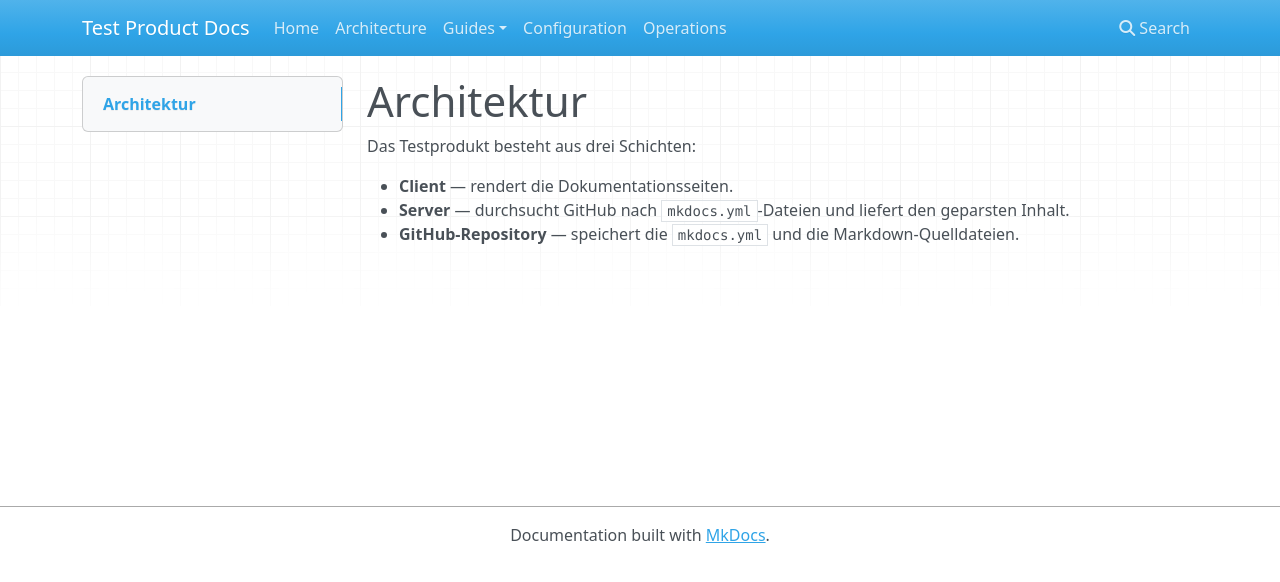
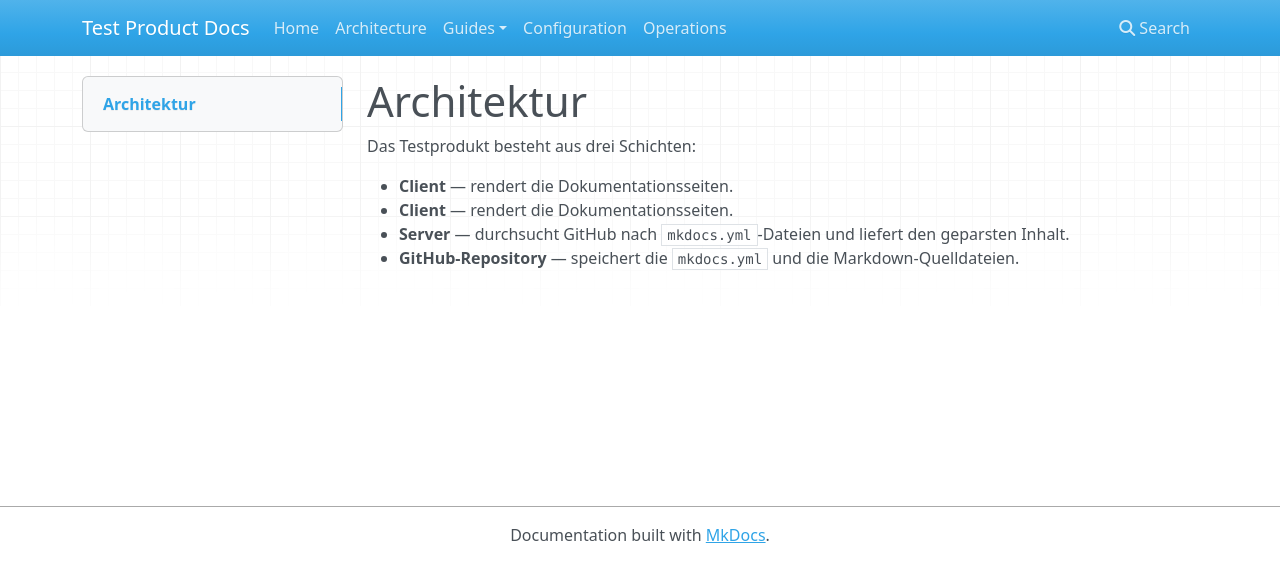
Before and after one commit to GoanNP/testes, an MkDocs documentation site: the page built from docs/de/architecture.md, in a window 1280 px wide. Shown: the top 582 px of the page. Built offline with MkDocs 1.6.1, drawn with Linux system fonts in a browser that asks for light colours; nearby versions of some CDN libraries.

Commit message:
Update architecture.md

```diff
--- a/docs/de/architecture.md
+++ b/docs/de/architecture.md
@@ -3,5 +3,6 @@
 Das Testprodukt besteht aus drei Schichten:
 
 - **Client** — rendert die Dokumentationsseiten.
+- **Client** — rendert die Dokumentationsseiten.
 - **Server** — durchsucht GitHub nach `mkdocs.yml`-Dateien und liefert den geparsten Inhalt.
 - **GitHub-Repository** — speichert die `mkdocs.yml` und die Markdown-Quelldateien.
```
